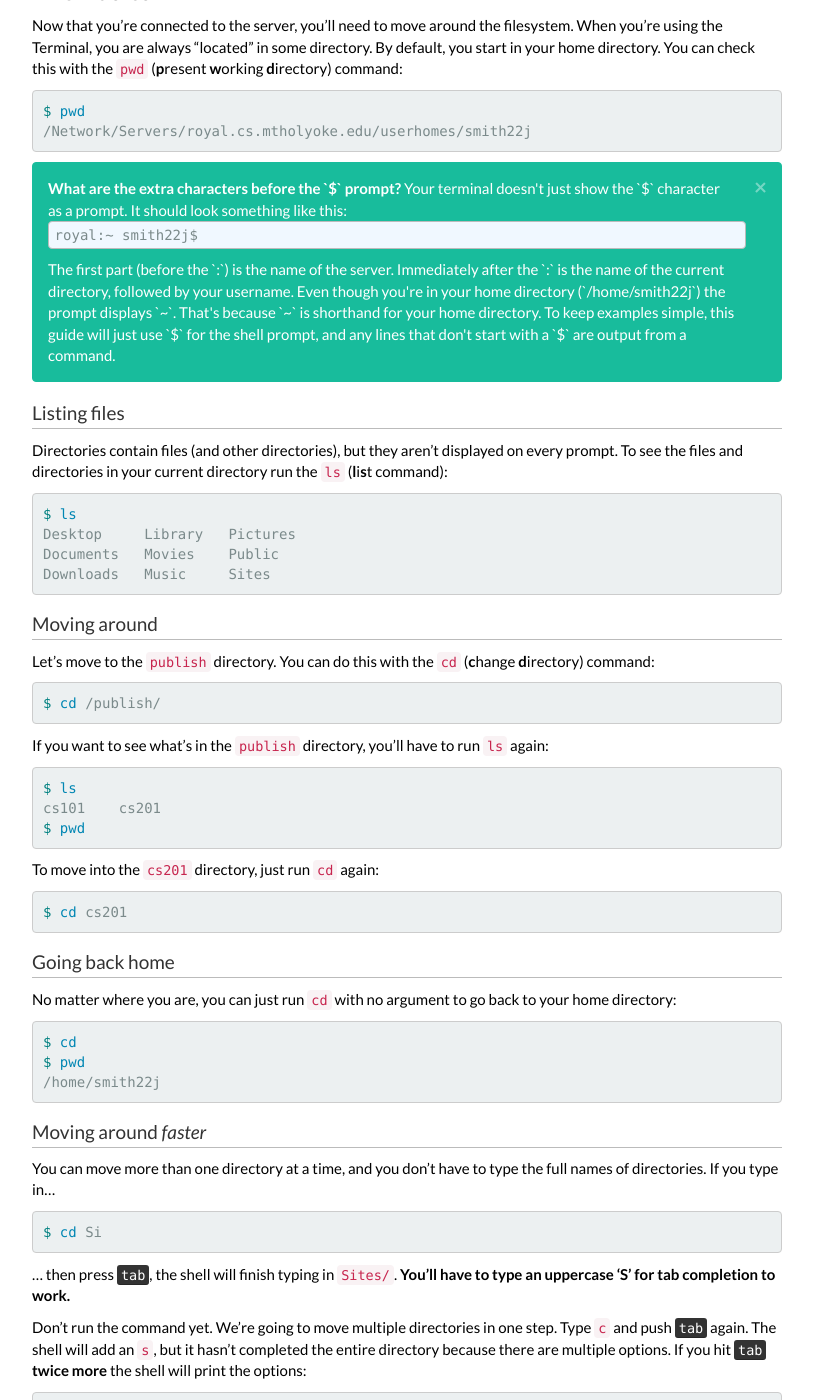
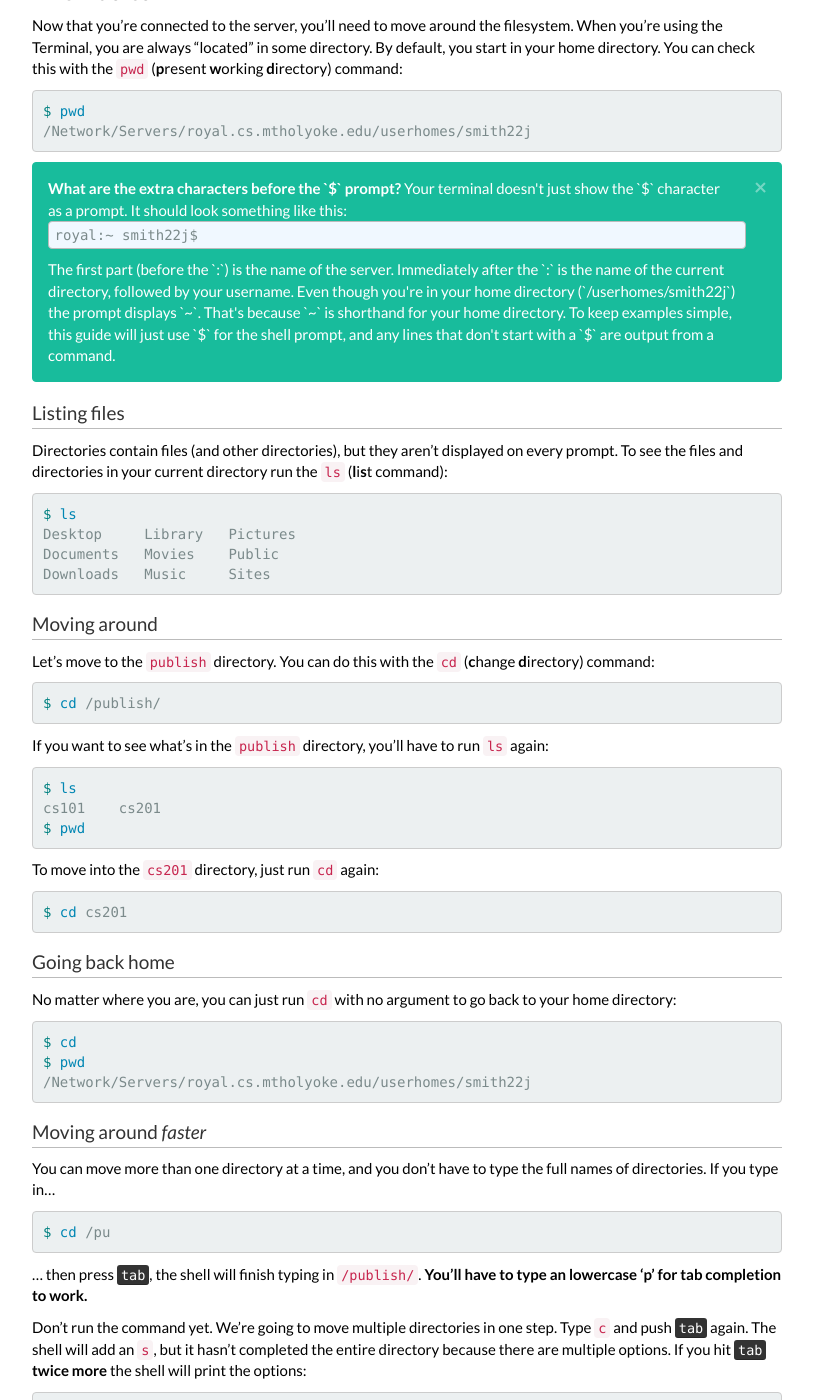
Before and after one commit to jlkarlen/itsterminal-gh-pages, a Jekyll site: the page built from step1.md, in a window 1280 px wide and 1400 px high, scrolled down 232 px. Shown: the whole window, without its empty margins (233-1046 px from the left). Built offline with Jekyll 4.4.1, drawn with Linux system fonts in a browser that asks for light colours; nearby versions of some CDN libraries; Markdown is read by kramdown in place of the engine named in the settings; some of the changed text lies outside the part shown.

Commit message:
Update step1.md

```diff
--- a/step1.md
+++ b/step1.md
@@ -25,7 +25,7 @@ Your terminal doesn't just show the `$` character as a prompt. It should look so
 royal:~ smith22j$
 {% endhighlight %}
 
-The first part (before the `:`) is the name of the server. Immediately after the `:` is the name of the current directory, followed by your username. Even though you're in your home directory (`/home/smith22j`) the prompt displays `~`. That's because `~` is shorthand for your home directory.
+The first part (before the `:`) is the name of the server. Immediately after the `:` is the name of the current directory, followed by your username. Even though you're in your home directory (`/userhomes/smith22j`) the prompt displays `~`. That's because `~` is shorthand for your home directory.
 
 To keep examples simple, this guide will just use `$` for the shell prompt, and any lines that don't start with a `$` are output from a command.
 
@@ -74,7 +74,7 @@ No matter where you are, you can just run `cd` with no argument to go back to yo
 {% highlight sh %}
 $ cd
 $ pwd
-/home/smith22j
+/Network/Servers/royal.cs.mtholyoke.edu/userhomes/smith22j
 {% endhighlight %}
 
 #### Moving around *faster*
@@ -82,18 +82,18 @@ $ pwd
 You can move more than one directory at a time, and you don't have to type the full names of directories. If you type in...
 
 {% highlight sh %}
-$ cd Si
+$ cd /pu
 {% endhighlight %}
 
-... then press <kbd>tab</kbd>, the shell will finish typing in `Sites/`. **You'll have to type an uppercase 'S' for tab completion to work.**
+... then press <kbd>tab</kbd>, the shell will finish typing in `/publish/`. **You'll have to type an lowercase 'p' for tab completion to work.**
 
 Don't run the command yet. We're going to move multiple directories in one step. Type `c` and push <kbd>tab</kbd> again. The shell will add an `s`, but it hasn't completed the entire directory because there are multiple options. If you hit <kbd>tab</kbd> **twice more** the shell will print the options:
 
 {% highlight sh %}
-$ cd Sites/cs
+$ cd /publish/cs
 cs101/ cs201/
 {% endhighlight %}
 
 Just type the next character that distinguishes the two options (a `2`) then press <kbd>tab</kbd> one last time to finish the completion.
 
-<strong>Run the completed command to move to your `Sites/cs201` directory and move on to the next step.</strong>
+<strong>Run the completed command to move to your `/publish/cs201` directory and move on to the next step.</strong>
```
